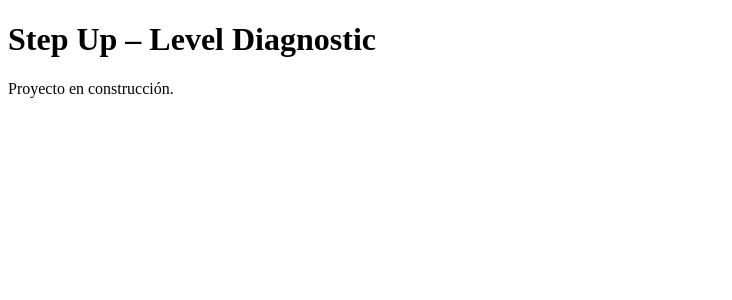
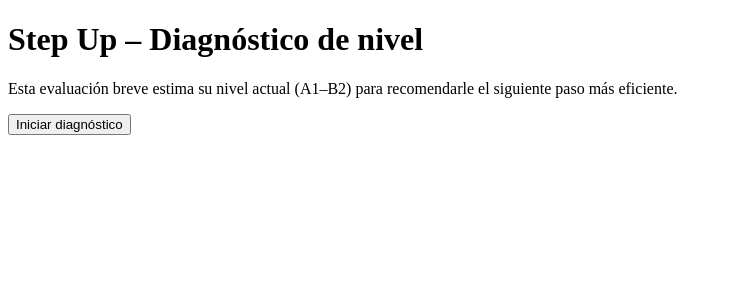
Before and after one commit to Marisol437/stepup-level-diagnostic, a React (Vite) app: page / in a window 1280 px wide. Shown: the top 300 px of the page, without its empty margins (0-732 px from the left). Built offline with nearby package versions, Linux system fonts and the light colour scheme.

Commit message:
Add files via upload

```diff
--- a/src/App.jsx
+++ b/src/App.jsx
@@ -1,10 +1,15 @@
+import { useState } from "react";
+import Home from "./pages/Home.jsx";
+import Test from "./pages/Test.jsx";
+
 function App() {
-  return (
-    <main>
-      <h1>Step Up – Level Diagnostic</h1>
-      <p>Proyecto en construcción.</p>
-    </main>
-  );
+  const [screen, setScreen] = useState("home");
+
+  if (screen === "test") {
+    return <Test />;
+  }
+
+  return <Home onStart={() => setScreen("test")} />;
 }
 
 export default App;
```
